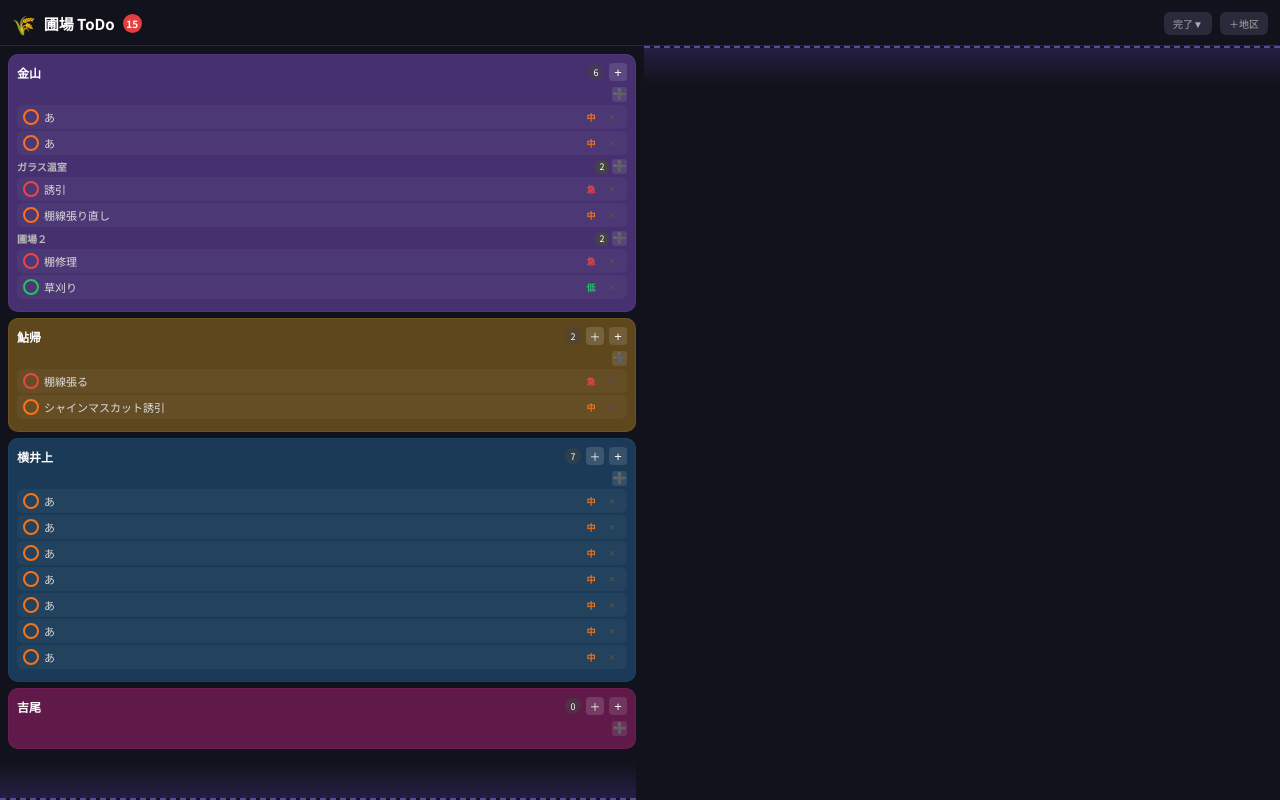
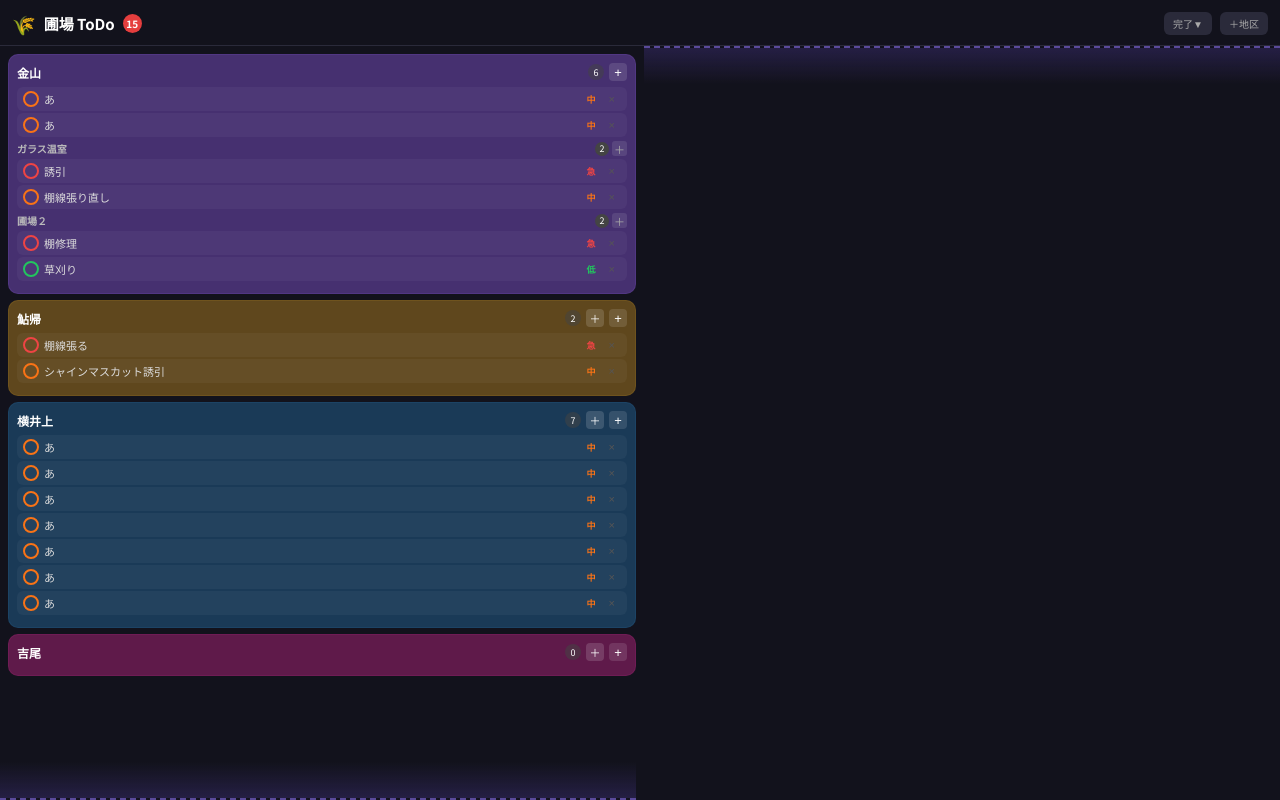
Before and after one commit to grapecampland/-todo, a React (Vite) app: page / in a window 1280 px wide. Built offline with nearby package versions, Linux system fonts and the light colour scheme.

Commit message:
Refactor group name display and button style

```diff
--- a/src/main.jsx
+++ b/src/main.jsx
@@ -256,28 +256,25 @@ function Group({ group, onChange, onAddTask, onDelete }) {
 
   return (
     <div style={{ marginBottom:4 }}>
+      {group.name && (
         <div style={{ display:"flex", justifyContent:"space-between", alignItems:"center", marginBottom:3 }}>
-        {group.name
-          ? <span
+          <span
             {...lp}
             onTouchStart={(e) => { lp.onTouchStart(e); }}
             style={{ fontSize:10, fontWeight:"bold", color:"#bbb", cursor:"context-menu", userSelect:"none", flex:1 }}>
             {group.name}
           </span>
-          : <span style={{ flex:1 }} />
-        }
           <div style={{ display:"flex", gap:3, alignItems:"center" }}>
-          {group.name && (
             <span style={{ background:"#444", color:"#fff", borderRadius:"50%", width:14, height:14,
               fontSize:9, display:"flex", alignItems:"center", justifyContent:"center" }}>
               {group.tasks.filter(t => !t.done).length}
             </span>
-          )}
             <button onClick={onAddTask} style={{ background:"rgba(255,255,255,0.1)", border:"none",
               borderRadius:3, color:"#aaa", cursor:"pointer", width:15, height:15, fontSize:11,
-            display:"flex", alignItems:"center", justifyContent:"center" }}>➕</button>
+              display:"flex", alignItems:"center", justifyContent:"center" }}>＋</button>
           </div>
         </div>
+      )}
       {group.tasks.map((t, i) => (
         <Task key={t.id} task={t}
           onChange={updTask}
```
Lines whose indentation alone changed are shown as unchanged.
